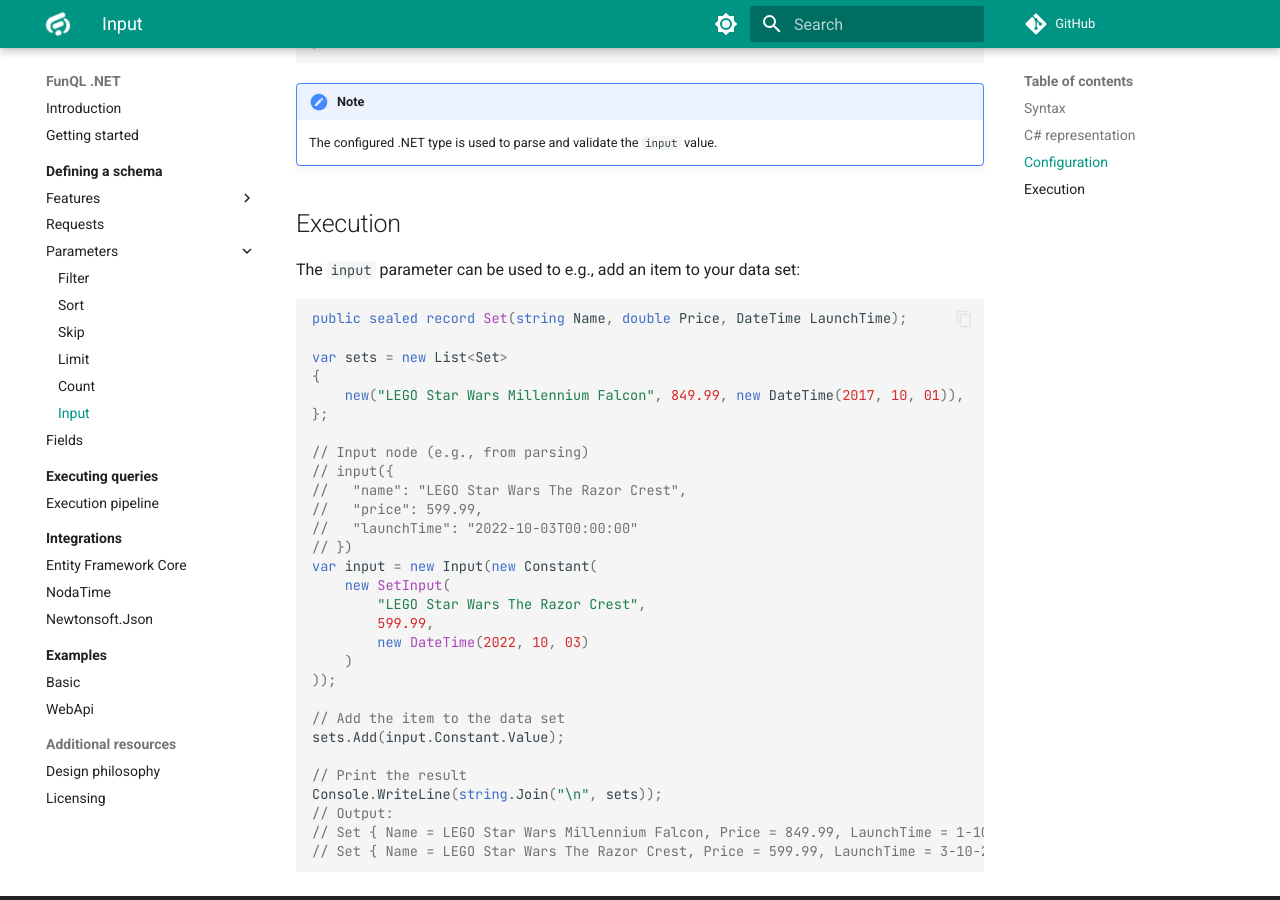
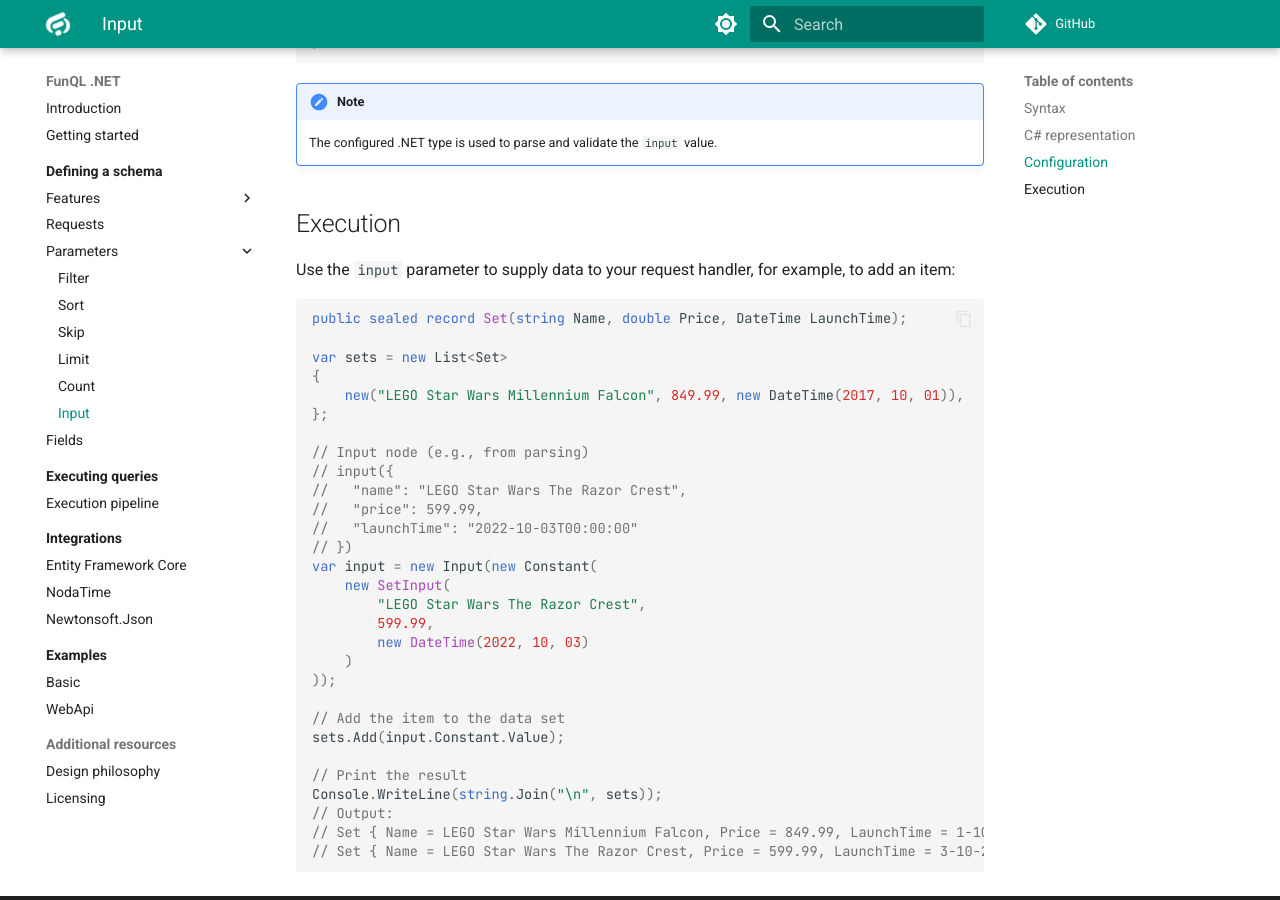
Before and after one commit to funql/funql-dotnet, an MkDocs documentation site: the page built from docs/defining-a-schema/parameters/input.md, in a window 1280 px wide and 900 px high, scrolled down 1178 px. Built offline with MkDocs 1.6.1 and Material for MkDocs 9.7.7, drawn with Linux system fonts in a browser that asks for light colours; comment, search, counter and statistics services are not loaded.

Commit message:
Fix typos and improve docs

````diff
--- a/docs/defining-a-schema/parameters/input.md
+++ b/docs/defining-a-schema/parameters/input.md
@@ -56,7 +56,7 @@
 
 ## Execution
 
-The `input` parameter can be used to e.g., add an item to your data set:
+Use the `input` parameter to supply data to your request handler, for example, to add an item:
 
 ```csharp
 public sealed record Set(string Name, double Price, DateTime LaunchTime);
````
Also changed, not shown: docs/defining-a-schema/parameters/count.md (+1 -1 lines), docs/defining-a-schema/parameters/filter.md (+2 -2 lines).
